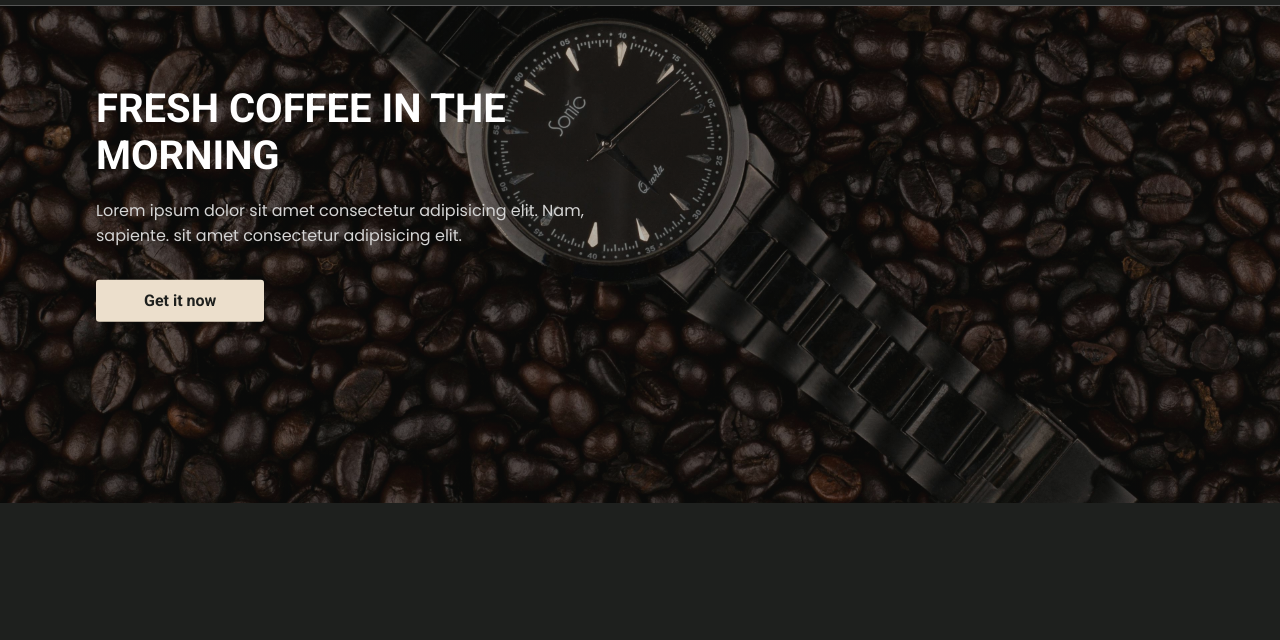
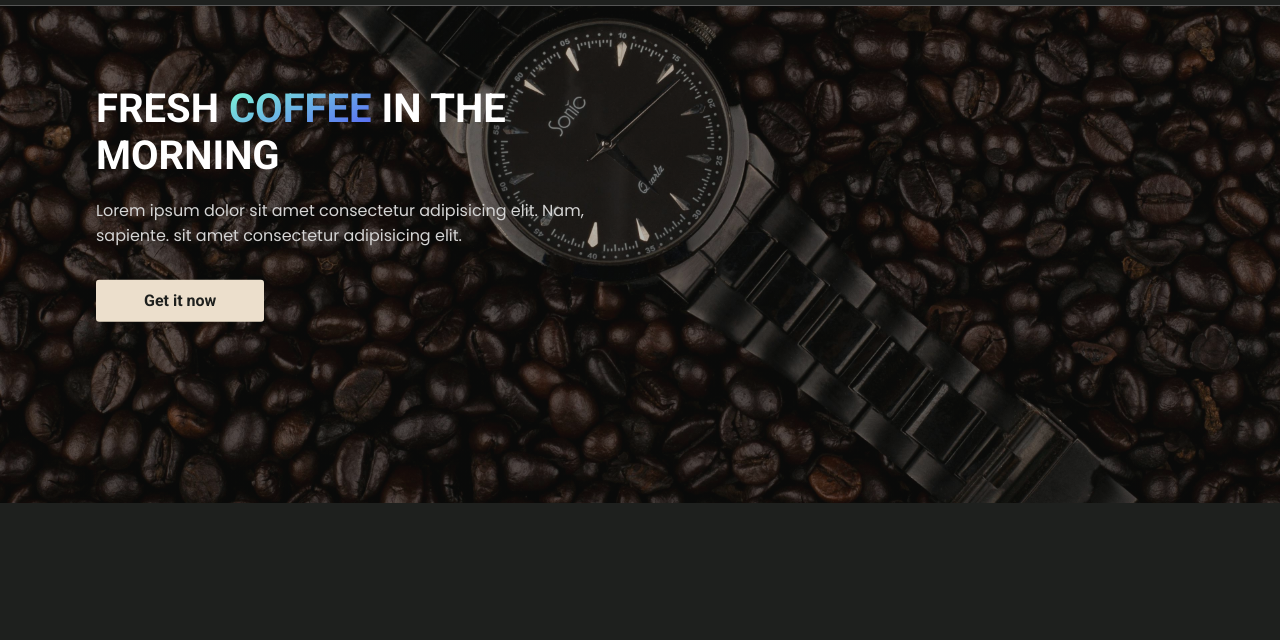
Before and after one commit to Sajib-dev1/Coffee-shop-HTML-CSS-, a plain HTML site: page index.html in a window 1280 px wide. Shown: the part 97-737 px from the top of the page. Drawn offline with Linux system fonts and the light colour scheme.

Commit message:
text liniar greadient

```diff
--- a/css/style.css
+++ b/css/style.css
@@ -142,7 +142,11 @@ nav{
     font-family: var(--font-roboto);
     text-transform: uppercase;
 }
-
+.banner__text .liniar__greadient{
+    background: linear-gradient(-25deg,#5662f6 0%,#7fffd4 100%);
+    color: transparent;
+    background-clip: text;
+}
 .banner__text p{
     color: var(--secondary-color);
     font-size: 1rem;
--- a/index.html
+++ b/index.html
@@ -72,7 +72,7 @@
 		<section id="banner" style="background: linear-gradient(rgba(30, 32, 30, 0.3),rgba(30, 32, 30, 0.3)), url(./image/ban-2.jpg) no-repeat center/cover;">
 			<div class="container">
 				<div class="banner__text">
-					<h1>fresh coffee in the morning</h1>
+					<h1>fresh <span class="liniar__greadient">coffee</span> in the morning</h1>
 					<p>Lorem ipsum dolor sit amet consectetur adipisicing elit. Nam, sapiente. sit amet consectetur adipisicing elit.</p>
 					<button type="button">Get it now</button>
 				</div>
```
